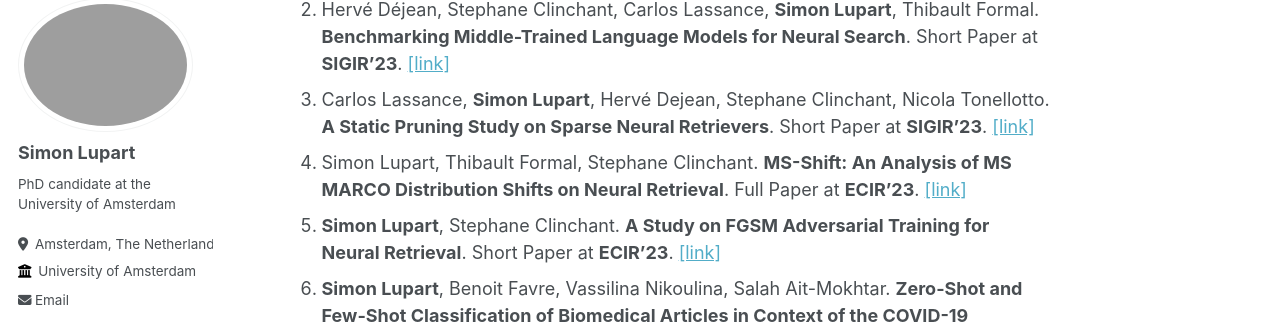
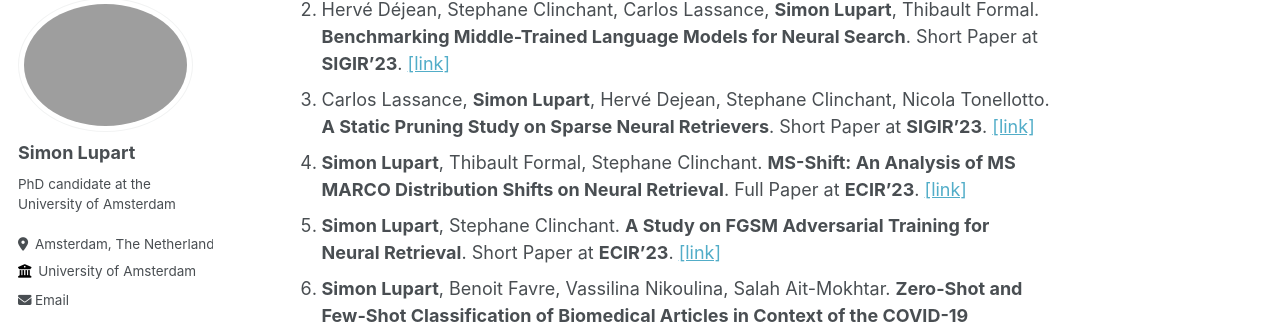
Before and after one commit to SimonLupart/SimonLupart.github.io, a Jekyll site: the page built from _pages/about.md, in a window 1280 px wide and 900 px high, scrolled down 749 px. Shown: the part 108-432 px from the top of the window. Built offline with Jekyll 4.4.1, drawn with Linux system fonts in a browser that asks for light colours; some web fonts are replaced.

```diff
--- a/_pages/about.md
+++ b/_pages/about.md
@@ -26,7 +26,7 @@ I have several papers first/co-author published in proceedings, such as SIGIR, I
 1. Guglielmo Faggioli, Thibault Formal, **Simon Lupart**, Stefano Marchesin, Stephane Clinchant, Nicola Ferro, Benjamin Piwowarski. **Towards Query Performance Prediction for Neural Information Retrieval: Challenges and Opportunities**. Long Paper at **ICTIR’23**. [[link]](https://dl.acm.org/doi/pdf/10.1145/3578337.3605142)
 2. Hervé Déjean, Stephane Clinchant, Carlos Lassance, **Simon Lupart**, Thibault Formal. **Benchmarking Middle-Trained Language Models for Neural Search**. Short Paper at **SIGIR’23**. [[link]](https://dl.acm.org/doi/pdf/10.1145/3539618.3591956)
 3. Carlos Lassance, **Simon Lupart**, Hervé Dejean, Stephane Clinchant, Nicola Tonellotto. **A Static Pruning Study on Sparse Neural Retrievers**. Short Paper at **SIGIR’23**. [[link]](https://dl.acm.org/doi/pdf/10.1145/3539618.3591941)
-4. Simon Lupart, Thibault Formal, Stephane Clinchant. **MS-Shift: An Analysis of MS MARCO Distribution Shifts on Neural Retrieval**. Full Paper at **ECIR’23**. [[link]](https://arxiv.org/pdf/2205.02870)
+4. **Simon Lupart**, Thibault Formal, Stephane Clinchant. **MS-Shift: An Analysis of MS MARCO Distribution Shifts on Neural Retrieval**. Full Paper at **ECIR’23**. [[link]](https://arxiv.org/pdf/2205.02870)
 5. **Simon Lupart**, Stephane Clinchant. **A Study on FGSM Adversarial Training for Neural Retrieval**. Short Paper at **ECIR’23**. [[link]](https://arxiv.org/pdf/2301.10576)
 6. **Simon Lupart**, Benoit Favre, Vassilina Nikoulina, Salah Ait-Mokhtar. **Zero-Shot and Few-Shot Classification of Biomedical Articles in Context of the COVID-19 Pandemic**. Workshop paper **SDU@AAAI22**. [[link]](https://arxiv.org/pdf/2201.03017)
 
```
